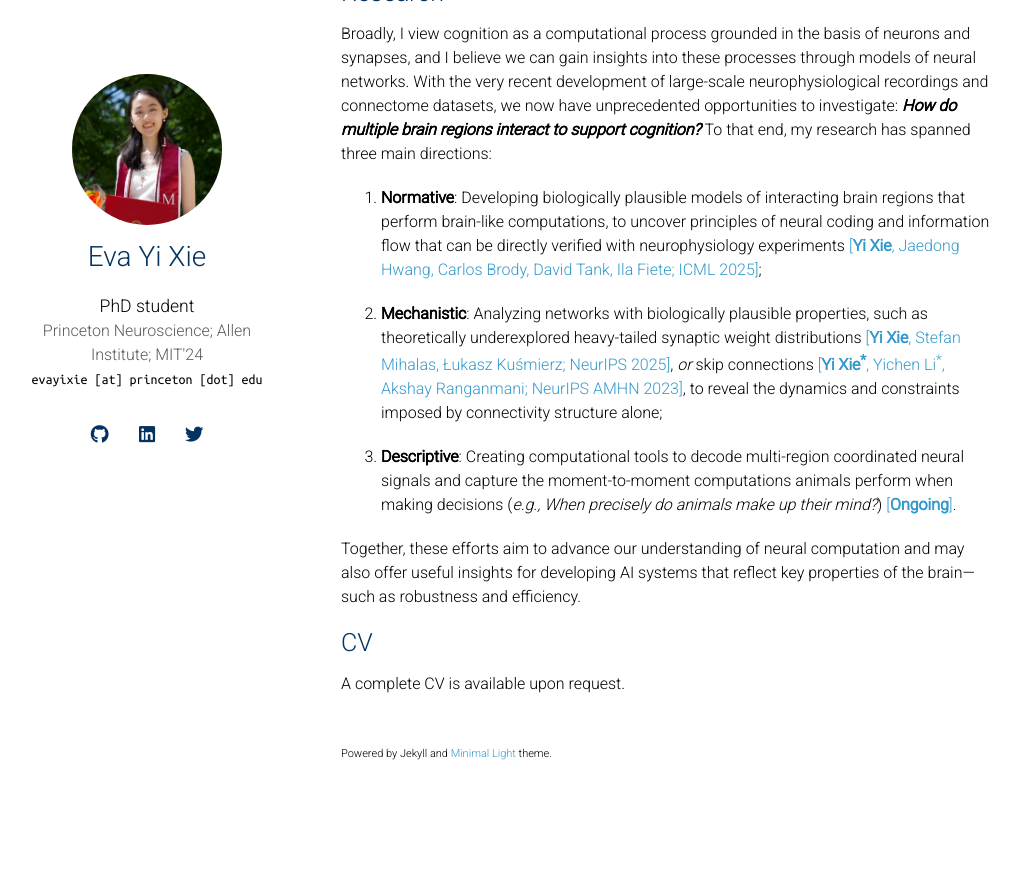
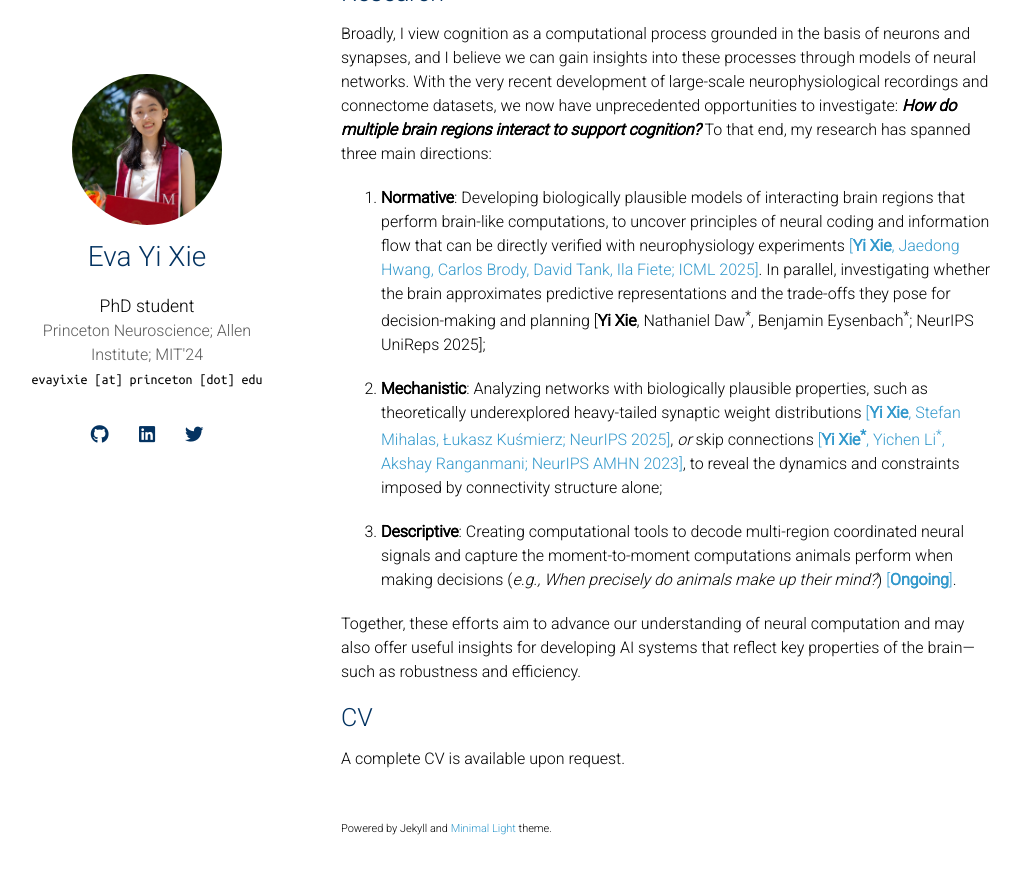
Before and after one commit to minzsiure/minzsiure.github.io, a Jekyll site: the page built from index.md, in a window 1280 px wide and 900 px high, scrolled down 634 px. Shown: the top 874 px of the window, without its empty margins (129-1150 px from the left). Built offline with Jekyll 4.4.1, drawn with Linux system fonts in a browser that asks for light colours; nearby versions of some CDN libraries; a style sheet for code colours, icons or effects is not loaded; our own code applies the rules of GitHub Pages for plain Markdown files; before the commit the page ends 1468 px from its top, so only the background shows below that.

Commit message:
added unireps

```diff
--- a/index.md
+++ b/index.md
@@ -22,7 +22,7 @@
 
 Broadly, I view cognition as a computational process grounded in the basis of neurons and synapses, and I believe we can gain insights into these processes through models of neural networks. With the very recent development of large-scale neurophysiological recordings and connectome datasets, we now have unprecedented opportunities to investigate: <b><em>How do multiple brain regions interact to support cognition?</em></b>  To that end, my research has spanned three main directions:
 
-1. <b>Normative</b>: Developing biologically plausible models of interacting brain regions that perform brain-like computations, to uncover principles of neural coding and information flow that can be directly verified with neurophysiology experiments <a href="https://minzsiure.github.io/multiregion-brain-model/" target="_blank">[<b>Yi Xie</b>, Jaedong Hwang, Carlos Brody, David Tank, Ila Fiete; ICML 2025]</a>;
+1. <b>Normative</b>: Developing biologically plausible models of interacting brain regions that perform brain-like computations, to uncover principles of neural coding and information flow that can be directly verified with neurophysiology experiments <a href="https://minzsiure.github.io/multiregion-brain-model/" target="_blank">[<b>Yi Xie</b>, Jaedong Hwang, Carlos Brody, David Tank, Ila Fiete; ICML 2025]</a>. In parallel, investigating whether the brain approximates predictive representations and the trade-offs they pose for decision-making and planning [<b>Yi Xie</b>, Nathaniel Daw<sup>*</sup>, Benjamin Eysenbach<sup>*</sup>; NeurIPS UniReps 2025];
 
 2. <b>Mechanistic</b>: Analyzing networks with biologically plausible properties, such as theoretically underexplored heavy-tailed synaptic weight distributions <a href="http://arxiv.org/abs/2505.09816" target="_blank">[<b>Yi Xie</b>, Stefan Mihalas, Łukasz Kuśmierz; NeurIPS 2025]</a>, <em>or</em> skip connections <a href="https://openreview.net/forum?id=EJmgk8vXMQ" target="_blank">[<b>Yi Xie<sup>*</sup></b>, Yichen Li<sup>*</sup>, Akshay Ranganmani; NeurIPS AMHN 2023]</a>, to reveal the dynamics and constraints imposed by connectivity structure alone;
 
```
